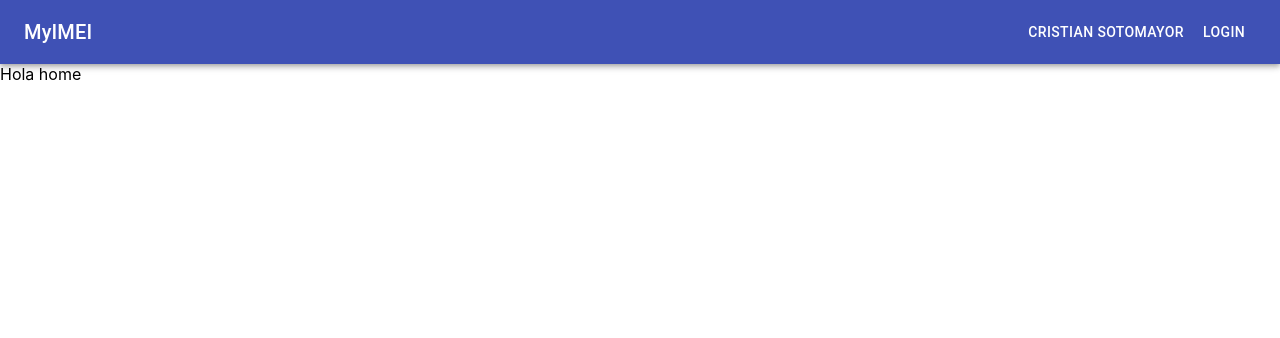
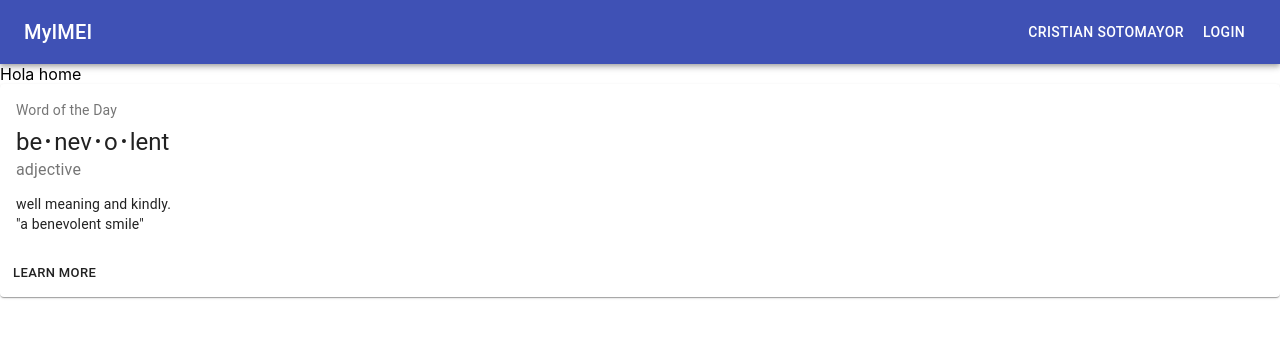
Before and after one commit to cristiandev19/myIMEI, a React (Create React App) app in the folder my-imei/: page /home in a window 1280 px wide. Shown: the top 338 px of the page. Built offline with nearby package versions, Linux system fonts and the light colour scheme.

Commit message:
import card

```diff
--- a/my-imei/src/components/Home/Home.js
+++ b/my-imei/src/components/Home/Home.js
@@ -1,4 +1,5 @@
 import React from 'react'
+import { CardIMEI } from '../CardIMEI/CardIMEI'
 import { HeaderHome } from '../HeaderHome/HeaderHome'
 
 export const Home = () => {
@@ -6,6 +7,8 @@ export const Home = () => {
         <div>
             <HeaderHome />
             Hola home
+
+            <CardIMEI />
         </div>
     )
 }
```
